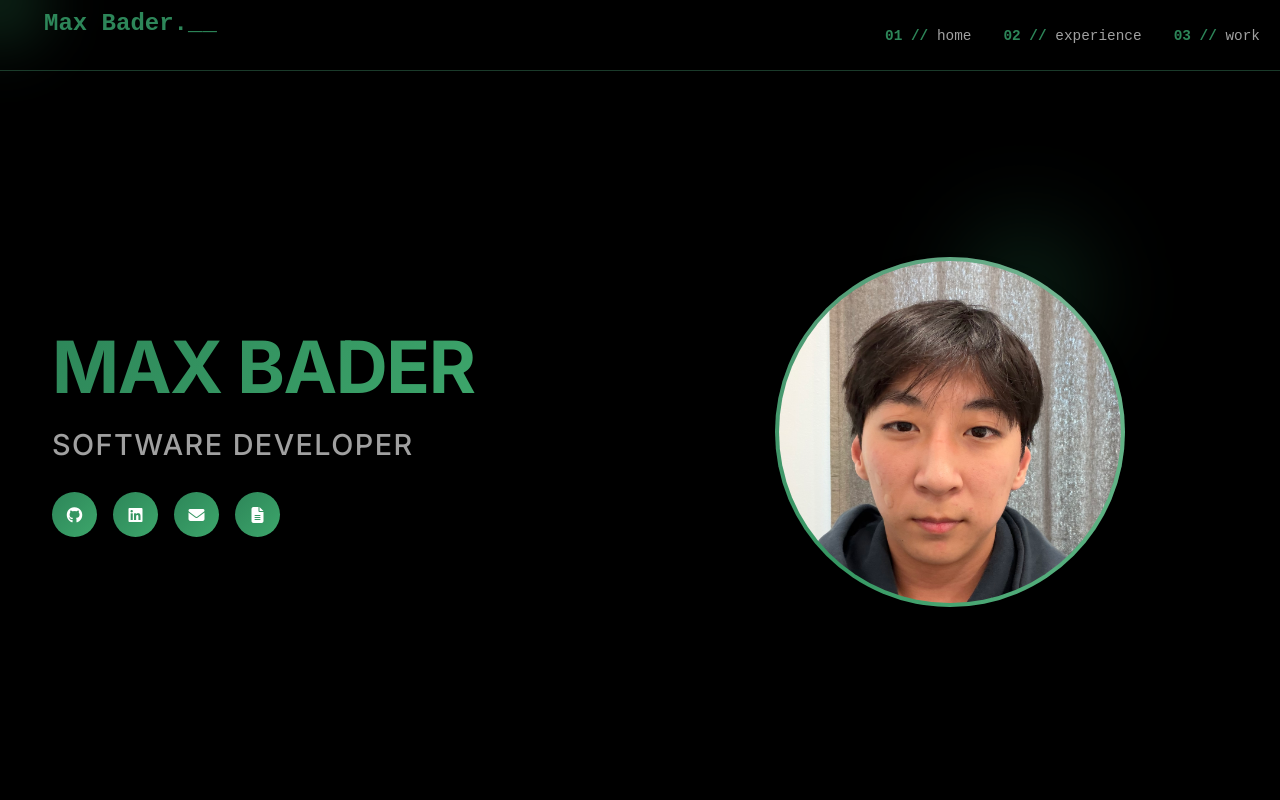
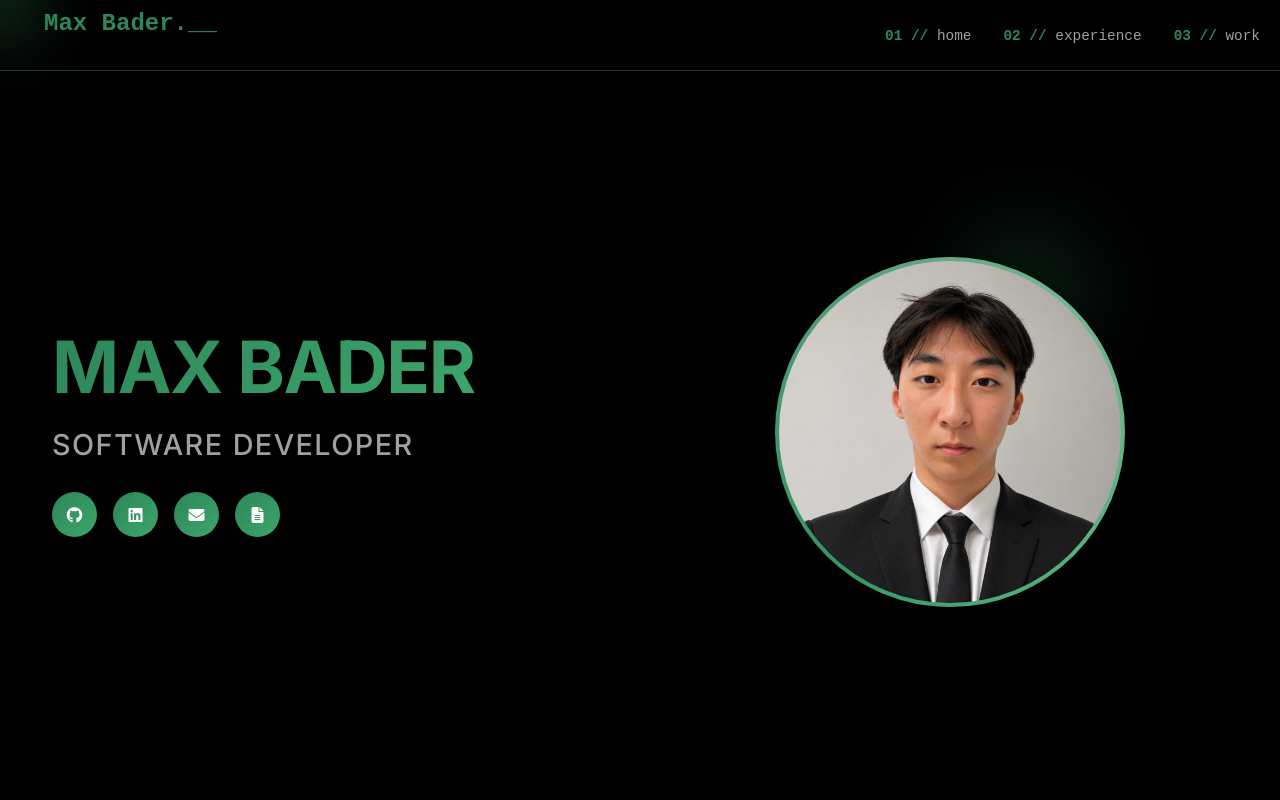
Before and after one commit to max-bader/portfolio, a React (Vite) app: page / in a window 1280 px wide. Shown: the top 800 px of the page. Built offline with nearby package versions, Linux system fonts and the light colour scheme.

Commit message:
update profile pic

```diff
--- a/src/components/Hero.jsx
+++ b/src/components/Hero.jsx
@@ -37,7 +37,7 @@ const Hero = () => {
         </div>
         <div className="hero-image">
           <div className="profile-placeholder">
-            <img src="/IMG_1563.jpeg" alt="Max Bader" />
+            <img src="/IMG_5553 copy.png" alt="Max Bader" />
           </div>
         </div>
       </div>
```
Also changed, not shown: public/IMG_5553 copy.png (added).
